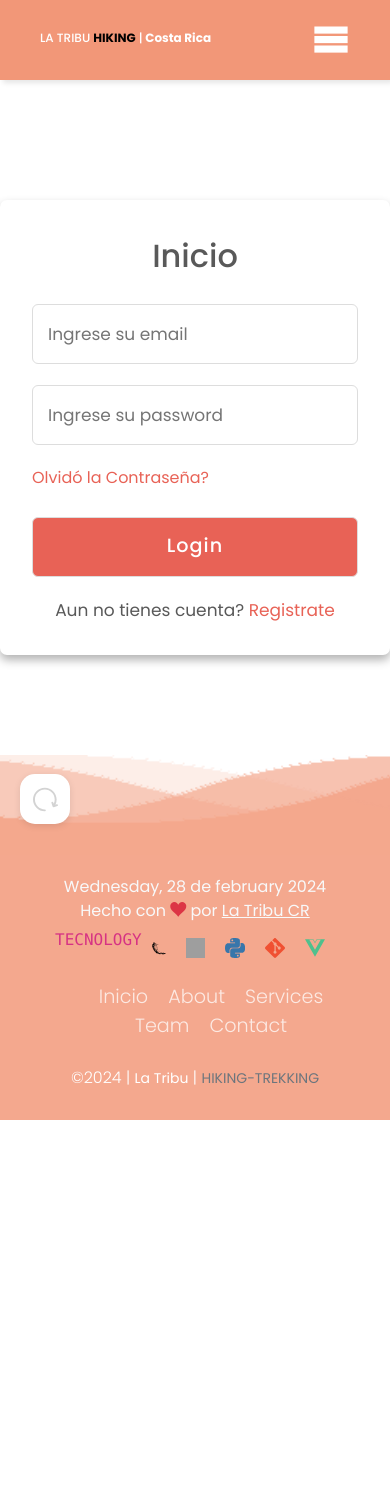
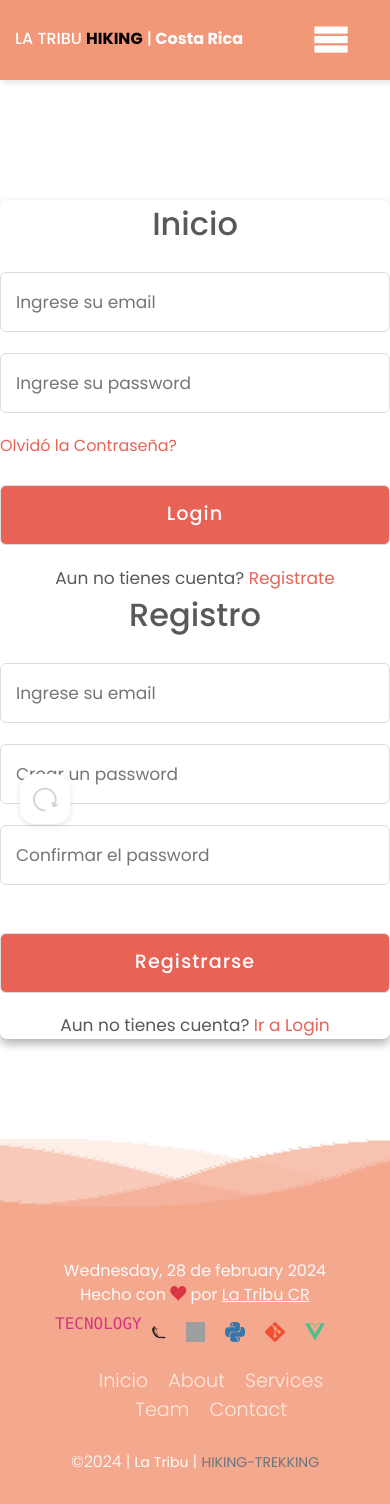
Before and after one commit to kerm1977/latribu, a Flask app: page /registro in a window 390 px wide. Before the commit the page ends 1120 px from the top, so only its background shows below. Run offline with Flask 3, Linux system fonts and the light colour scheme; parts of the project's set-up code (start-up, migrations or seed data) failed here and were passed over; some libraries are stand-ins or nearby versions; some web fonts are replaced; grey boxes are pictures that could not be loaded.

Commit message:
corrección en navbar

```diff
--- a/static/css/navbar.css
+++ b/static/css/navbar.css
@@ -7,7 +7,7 @@ nav{
 	background-color: rgba(233,82,30,0.6);
 	box-shadow: 3px 3px 5px rgba(0,0,0, 0.1 );
 	backdrop-filter: blur(10px);
-	height: 100px;
+	height: 90px;
 }
 
 nav ul{
@@ -242,7 +242,8 @@ nav ul li span{
 		margin-top: -9px;
 		display: inline-block;
 		text-align: left;
-		font-size: 12px;
+		font-size: 16px;
+		margin-left:-25px;
 	}
 
 	.hikingNav{
--- a/templates/register.html
+++ b/templates/register.html
@@ -4,7 +4,7 @@
 
 <div class="wrap">
 	<div class="container_register">
-	  	<div class="container_form">
+	  	<div class="	">
 	    <input type="checkbox" id="check">
 	    <div class="login form">
 	      <header class="text-center">Inicio</header>
```
